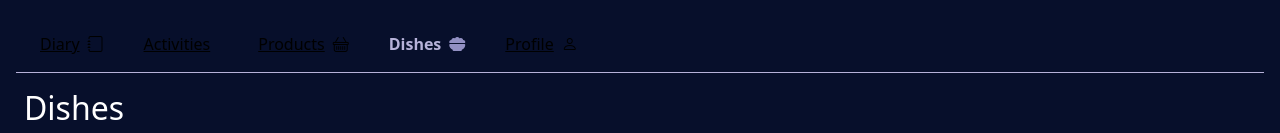
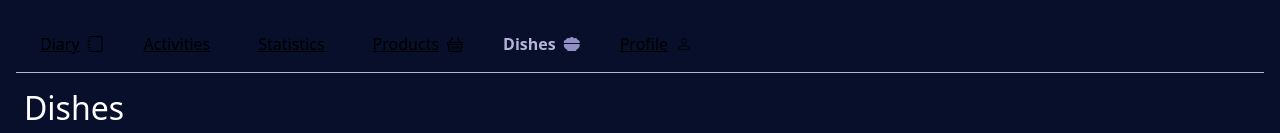
Before and after one commit to AnastasiaSkachenko/caloriesCounter-frontend, a React (Vite) app: page /dishes in a window 1280 px wide. Shown: the top 133 px of the page. Built offline with nearby package versions, Linux system fonts and the light colour scheme; no server answers.

Commit message:
beta version is ready

```diff
--- a/src/App.tsx
+++ b/src/App.tsx
@@ -10,6 +10,7 @@ import { AuthProvider } from "./context/AuthProvider";
 import ResetPassword from "./components/users/changePassword";
 import DishPage from "./components/dishes/DishPage";
 import Activity from "./components/activity/activity";
+import StatisticsPage from "./components/statistic/statistics";
 
 
 function App() {
@@ -21,6 +22,7 @@ function App() {
           <Route path="/dish/:id" element={<DishPage />} />
           <Route path="/products" element={<CaloriesCounterProducts/>}/>
           <Route path="/activity" element={<Activity/>} />
+          <Route path="/statistics" element={<StatisticsPage/>} />
           <Route path="/" element={<CaloriesCounter/>}/>
           <Route path="/register" element={<RegisterPage/>}/>
           <Route path="/login" element={<LoginPage/>}/>
--- a/src/components/diary/nutritions.tsx
+++ b/src/components/diary/nutritions.tsx
@@ -10,10 +10,6 @@ interface NutritionProgressProps {
   filteredRecords: DiaryRecord[];
   date: string,
 }
-
-
-
-
 
 
 const NutritionProgress: React.FC<NutritionProgressProps> = ({ user, filteredRecords, date }) => {
--- a/src/components/header.tsx
+++ b/src/components/header.tsx
@@ -19,6 +19,13 @@ function Header({active}: {active:string}) {
           className={active == "activity" ? "text-secondary" : ""}
         />
 
+        <Button
+          variant={active == "statistics" ? "activeLink" : "link"}
+          text="Statistics"
+          link="/statistics"
+          icon="bi bi-person-run"
+          className={active == "statistics" ? "text-secondary" : ""}
+        />
 
         <Button
           variant={active == "products" ? "activeLink" : "link"}
--- a/src/components/interfaces.tsx
+++ b/src/components/interfaces.tsx
@@ -354,3 +354,27 @@ export interface Goal {
   calories_burned: number,
   calories_burned_goal: number
 }
+
+
+export type Nutrient = 'calories_intake' | 'protein' | 'carbs' | 'fat' | 'sugars' | 'fiber' | 'caffeine'
+
+
+
+export type Feedback = Record<Nutrient, string>;
+
+export interface Suggestion {
+  message: string;
+  dishes: SuggestionDish[]
+}
+
+export interface SuggestionDish {
+  name: string;
+  id: string;
+  type: "custom" | "pre_made";
+  fat?: number;
+  carbs?: number;
+  protein?: number;
+  fiber?: number;
+  sugar?: number;
+  caffeine?: number;
+}
--- /dev/null
+++ b/src/components/statistic/MacroNutrient.tsx
@@ -0,0 +1,58 @@
+import React from 'react';
+import {
+  LineChart,
+  Line,
+  XAxis,
+  YAxis,
+  CartesianGrid,
+  Tooltip,
+  Legend,
+  ResponsiveContainer,
+} from 'recharts';
+import { Goal, Nutrient } from '../interfaces';
+
+interface MacronutrientChartProps {
+  data: Goal[];
+  nutrient: Nutrient;
+}
+
+const MacronutrientChart: React.FC<MacronutrientChartProps> = ({ data, nutrient }) => {
+  // Transform data for recharts
+  const chartData = data.map(item => ({
+    day: new Date(item.date).getDate().toString(),
+    actual: item[nutrient] ?? 0,
+    goal: item[`${nutrient}_goal`] ?? 0,
+  }));
+
+  return (
+    <div style={{ width: '100%', height: 300 }}>
+      <ResponsiveContainer>
+        <LineChart data={chartData} margin={{ top: 20, right: 30, left: 0, bottom: 5 }}>
+          <CartesianGrid strokeDasharray="3 3" />
+          <XAxis dataKey="day" />
+          <YAxis />
+          <Tooltip />
+          <Legend />
+          <Line
+            type="monotone"
+            dataKey="actual"
+            stroke="rgba(134, 65, 244, 0.8)"
+            strokeWidth={2}
+            dot={{ r: 3 }}
+            name="Actual"
+          />
+          <Line
+            type="monotone"
+            dataKey="goal"
+            stroke="rgba(34, 128, 176, 0.8)"
+            strokeWidth={2}
+            dot={{ r: 3 }}
+            name="Goal"
+          />
+        </LineChart>
+      </ResponsiveContainer>
+    </div>
+  );
+};
+
+export default MacronutrientChart;
--- /dev/null
+++ b/src/components/statistic/statistics.tsx
@@ -0,0 +1,114 @@
+import React, { useState } from "react";
+import { useQuery } from "@tanstack/react-query";
+import { Link } from "react-router-dom";
+import { useStatisticsRequests } from "../../utils/statistics";
+import {  Nutrient, Suggestion, SuggestionDish } from "../interfaces";
+import MacronutrientChart from "./MacroNutrient";
+import Header from "../header";
+
+const labelKeyNutriment = [
+  { key: "protein", label: "Protein" },
+  { key: "fat", label: "Fat" },
+  { key: "carbs", label: "Carbs" },
+  { key: "fiber", label: "Fiber" },
+  { key: "sugars", label: "Sugar" },
+  { key: "caffeine", label: "Caffeine" },
+];
+
+const StatisticsPage: React.FC = () => {
+  const { getStatistics } = useStatisticsRequests();
+  const [month] = useState(new Date().getMonth());
+  const [year] = useState(new Date().getFullYear());
+
+  const {
+    status: statusStatistics,
+    error: errorStatistics,
+    isLoading: isLoadingStatistics,
+    data: statistics,
+  } = useQuery({
+    queryKey: ["statistics", month, year],
+    queryFn: () => getStatistics({ month, year }),
+  });
+
+  const nutrients: Nutrient[] = [
+    "calories_intake",
+    "protein",
+    "carbs",
+    "fat",
+    "fiber",
+    "sugars",
+    "caffeine",
+  ];
+
+  if (isLoadingStatistics) return <p>Loading...</p>;
+  if (statusStatistics === "error")
+    return <p>{JSON.stringify(errorStatistics)}</p>;
+
+  return (
+    <div className="bg-dark min-h-screen p-3">
+      <Header active="statistics" />
+
+      <h3 className="text-white">Statistics</h3>
+
+
+      {/* Suggestions */}
+      <div className="p-3 mb-5 bg-white/20 rounded-md">
+        <h5 className="text-xl text-white font-semibold">
+          Information to consider following month:
+        </h5>
+        {statistics?.suggested_dishes.map((suggestion: Suggestion, index: number) => (
+          <div key={index}>
+            <p className="text-danger-light text-lg  my-2">
+              {suggestion.message}
+            </p>
+            {suggestion.dishes.map((dish: SuggestionDish, dishIndex: number) => (
+              <div key={dishIndex} className="my-1">
+                <Link
+                  to={`/dish/${dish.type}/${dish.id}`}
+                  className="text-white underline"
+                >
+                  {dish.name}
+                </Link>
+                <span className="text-white"> - </span>
+                {labelKeyNutriment.map((nutrient) =>
+                  dish[nutrient.key as keyof typeof dish] != null ? (
+                    <span className="text-white mr-2" key={nutrient.key}>
+                      {nutrient.label}: {dish[nutrient.key as keyof typeof dish]}
+                    </span>
+                  ) : null
+                )}
+              </div>
+            ))}
+          </div>
+        ))}
+      </div>
+
+      {/* Nutrient charts */}
+      {nutrients.map((nutrient: Nutrient, index) => {
+        const upperCase = nutrient.charAt(0).toUpperCase() + nutrient.slice(1);
+        const title = upperCase.includes("_")
+          ? upperCase.split("_")[0]
+          : upperCase;
+
+        return (
+          <div key={index} className="p-3 mb-5 bg-white/20 rounded-md">
+            <h3 className="text-lg font-semibold text-white">
+              {title}: Intake vs Goal
+            </h3>
+            <MacronutrientChart
+              data={statistics?.goals ?? []}
+              nutrient={nutrient}
+            />
+            {nutrient != "caffeine" && (
+              <p className="text-white my-4">
+                Feedback: {statistics?.feedback?.[nutrient]}
+              </p>
+            )}
+          </div>
+        );
+      })}
+    </div>
+  );
+};
+
+export default StatisticsPage;
--- /dev/null
+++ b/src/utils/statistics.ts
@@ -0,0 +1,24 @@
+import { Feedback, Goal, Suggestion } from "../components/interfaces";
+import useAxiosPrivate from "../hooks/useAxiosPrivate";
+
+
+
+export const useStatisticsRequests = () => {
+	const { axiosPrivate } = useAxiosPrivate()
+
+	//gets statistics for a giver month
+	const getStatistics = async ({month, year}: {month: number, year:number}): Promise<{
+		goals: Goal[],
+		feedback?: Feedback,
+		suggested_dishes: Suggestion[]}> => {
+		try {
+			const response = await axiosPrivate.get(`/statistics/?month=${month}&&year=${year}`);
+			return { goals:response.data.goals || [], feedback: response.data.feedback || {}, suggested_dishes: response.data.suggested_dishes};
+		} catch  {
+			console.error("Failed to load statistics. Please try again.");
+			return {goals: [],suggested_dishes: []}
+		}
+	};
+
+	return {getStatistics}
+}
```
